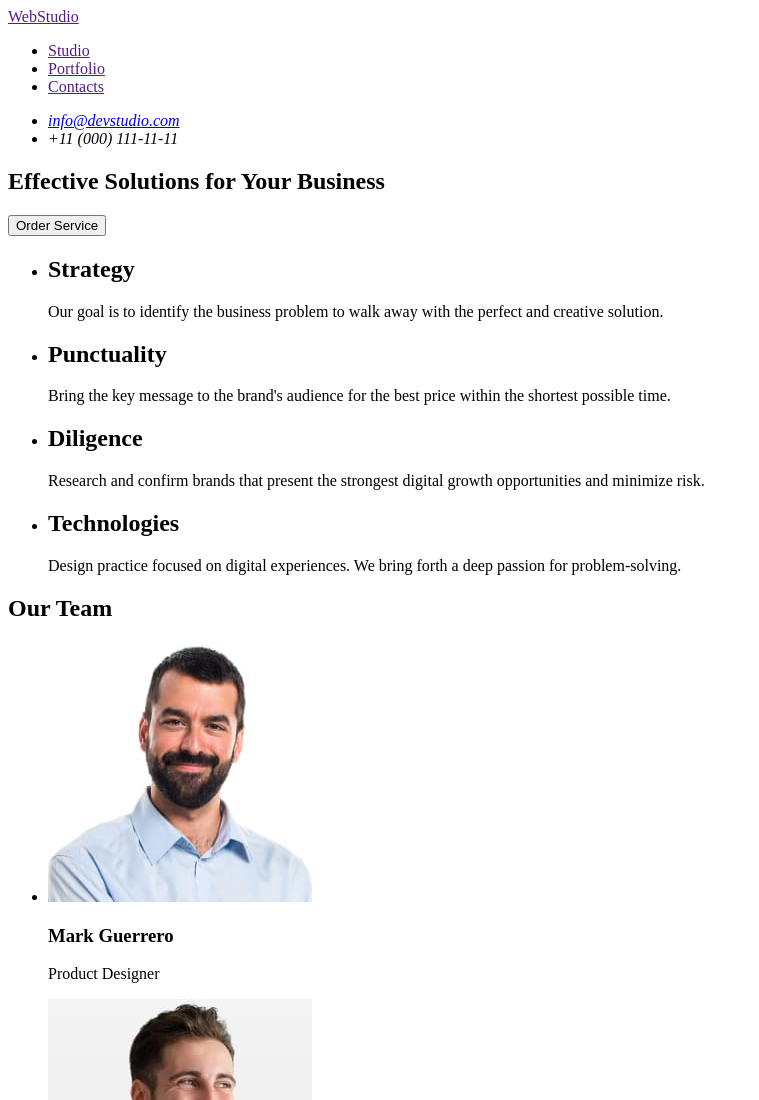
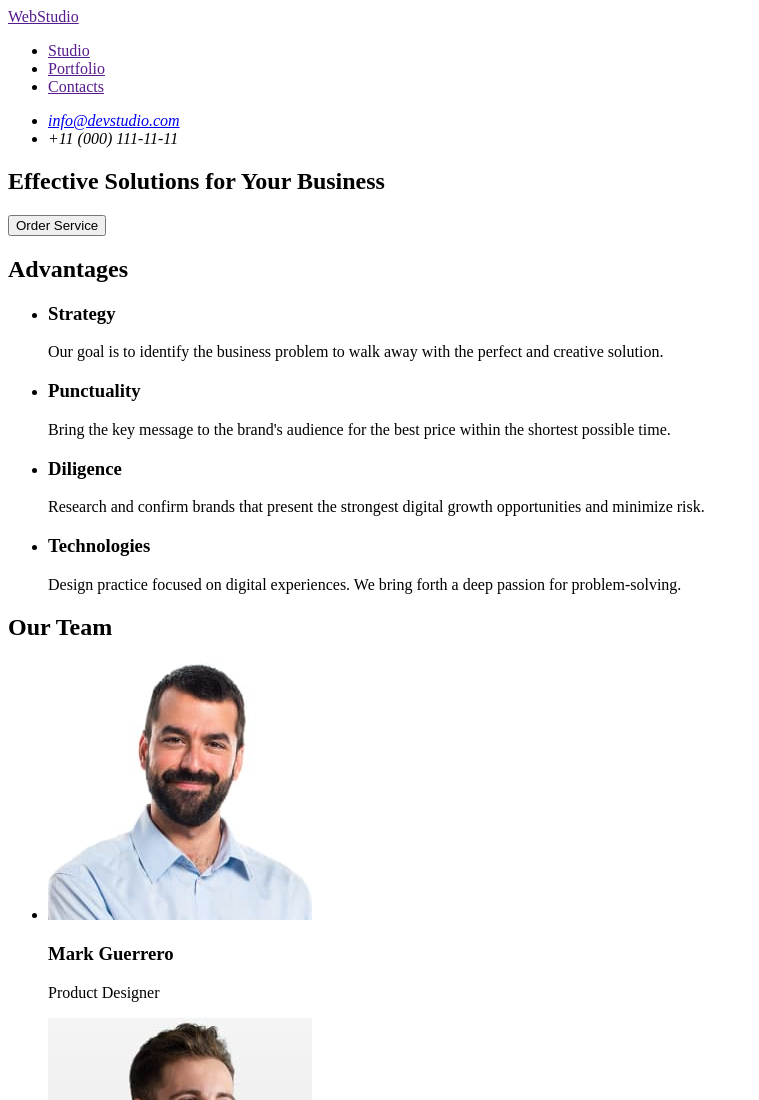
Before and after one commit to PansBolok/goit-markup-hw-01, a plain HTML site: page index.html in a window 1280 px wide. Shown: the top 1100 px of the page, without its empty margins (0-759 px from the left). Drawn offline with Linux system fonts and the light colour scheme.

Commit message:
Hotfix 2

```diff
--- a/index.html
+++ b/index.html
@@ -29,22 +29,23 @@
             <button type="button">Order Service</button>
         </section>
         <section>
+            <h2>Advantages</h2>
             <ul>
                 <li>
-                    <h2>Strategy</h2>
+                    <h3>Strategy</h3>
                     <p>Our goal is to identify the business
                         problem to walk away with the perfect and creative solution. </p>
                 </li>
                 <li>
-                    <h2>Punctuality</h2>
+                    <h3>Punctuality</h3>
                     <p>Bring the key message to the brand's audience for the best price within the shortest possible time.</p>
                 </li>
                 <li>
-                    <h2>Diligence</h2>
+                    <h3>Diligence</h3>
                     <p>Research and confirm brands that present the strongest digital growth opportunities and minimize risk.</p>
                 </li>
                 <li>
-                    <h2>Technologies</h2>
+                    <h3>Technologies</h3>
                     <p>Design practice focused on digital experiences. We bring forth a deep passion for problem-solving.</p>
                 </li>
             </ul>
@@ -76,7 +77,7 @@
         </section>
     </main>
     <footer>
-        <a href="">WebStudio</a>
+        <a href="./index.html">WebStudio</a>
         <p>Increase the flow of customers and sales for your business with digital marketing & growth solutions.</p>
     </footer>
 </body>
```
